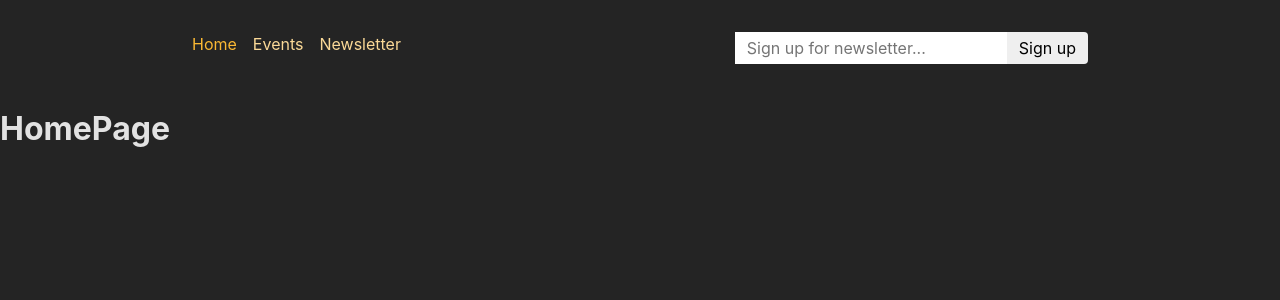
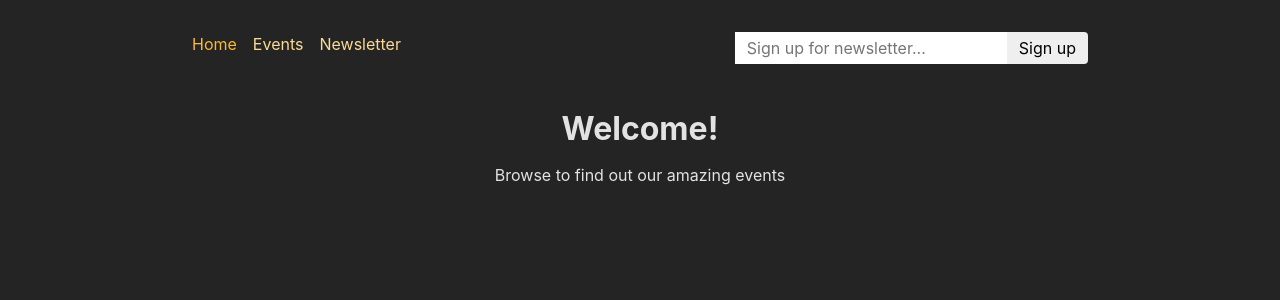
Before and after one commit to Leonardo-Tres/Adv_ReactRoute, a React (Create React App) app in the folder frontend/: page / in a window 1280 px wide. Shown: the top 300 px of the page. Built offline with nearby package versions, Linux system fonts and the light colour scheme.

Commit message:
Actually this is the final commit

```diff
--- a/frontend/src/pages/HomePage.js
+++ b/frontend/src/pages/HomePage.js
@@ -1,5 +1,10 @@
+import PageContent from "../components/PageContent"
+
 const HomePage = () => {
-    return <h1>HomePage</h1>
+    return <PageContent>
+        <h1>Welcome!</h1>
+        <p>Browse to find out our amazing events</p>
+    </PageContent>
 }
 
 export default HomePage
```
